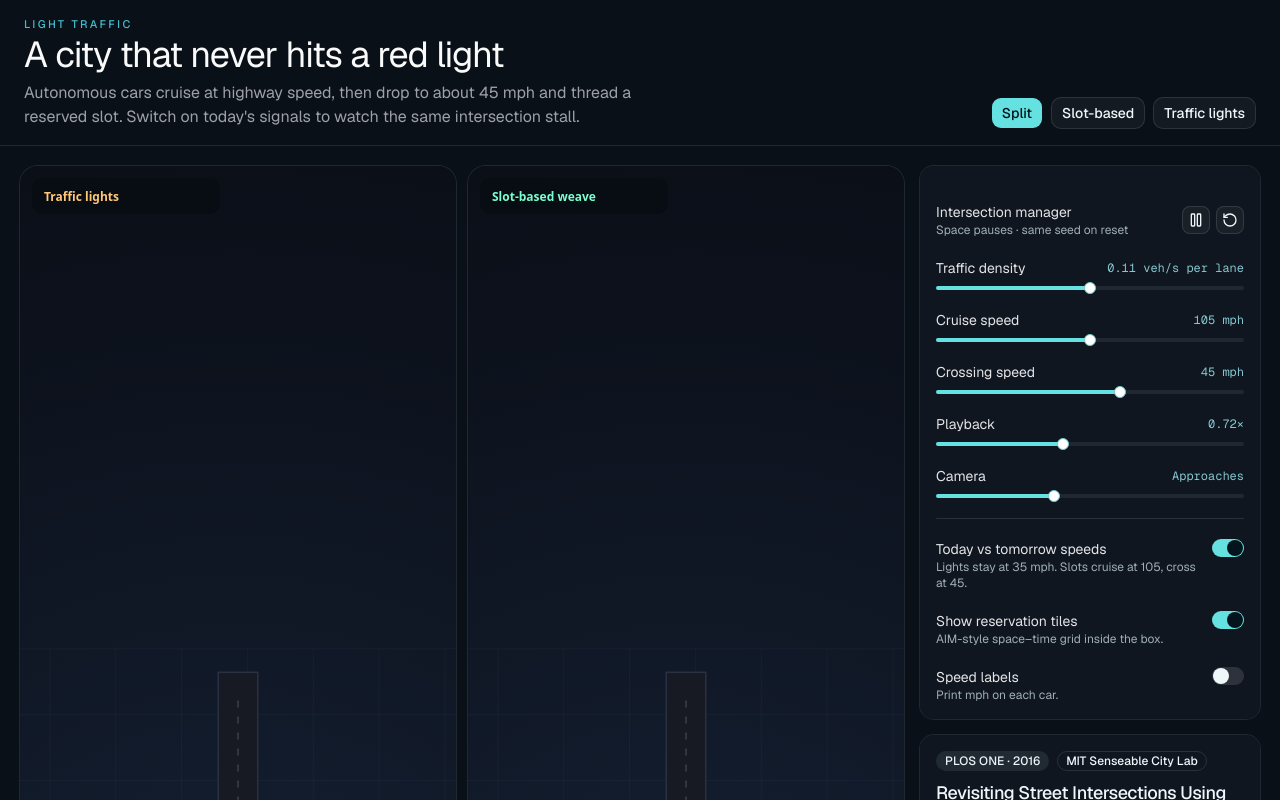
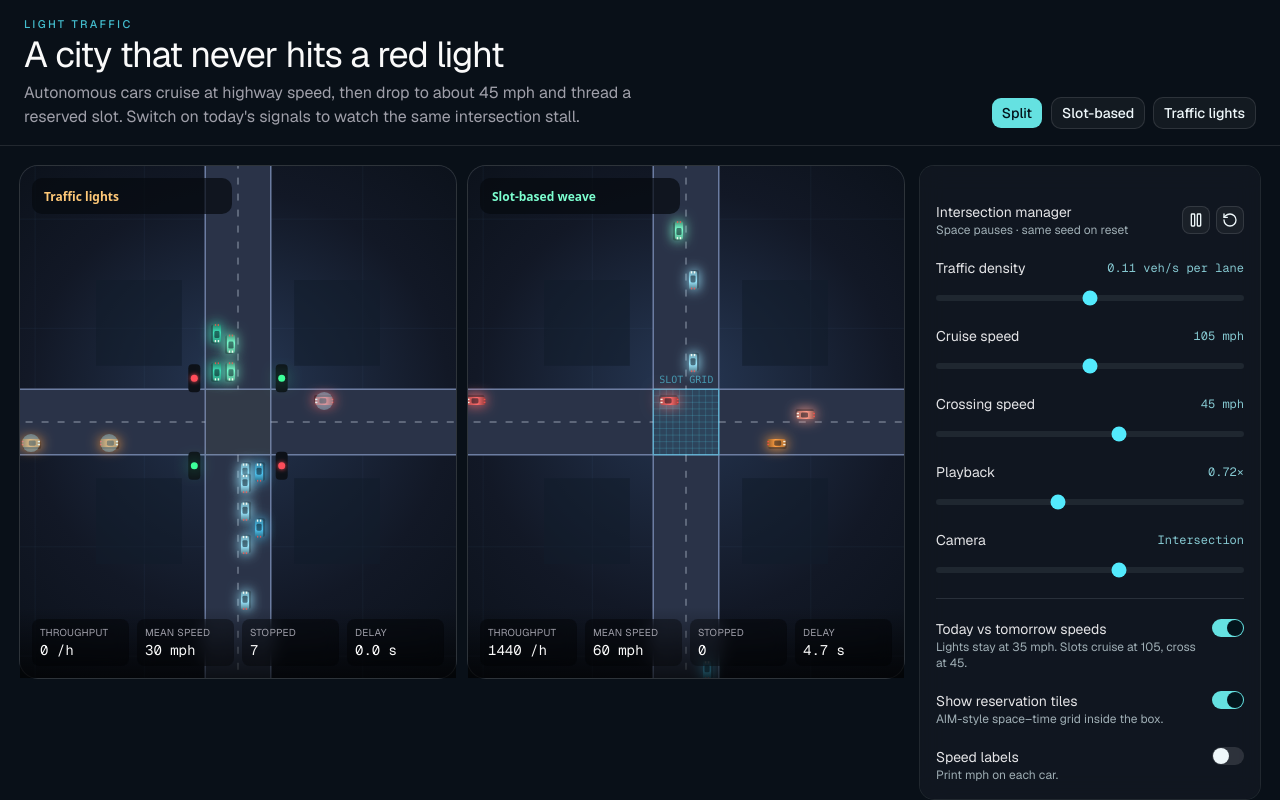
Before and after one commit to kvnloo/smartcity, a Next.js app: page / in a window 1280 px wide. Shown: the top 800 px of the page. Built offline with nearby package versions, Linux system fonts and the light colour scheme.

Commit message:
Fix blank canvases and frozen sliders
Give the simulation an explicit height and a minimum bitmap size so
the intersection actually paints, drop ctx.roundRect, and replace the
Base UI sliders with native range inputs so labels update while dragging.

Co-authored-by: veeman961 <veeman961@gmail.com>

```diff
--- a/src/components/city-sim.tsx
+++ b/src/components/city-sim.tsx
@@ -7,7 +7,6 @@ import { PaperPanel } from "@/components/paper-panel";
 import { Button } from "@/components/ui/button";
 import { Card, CardContent } from "@/components/ui/card";
 import { Separator } from "@/components/ui/separator";
-import { Slider } from "@/components/ui/slider";
 import { Switch } from "@/components/ui/switch";
 import { TrafficSim, type SimSnapshot } from "@/lib/sim/engine";
 import { DEFAULT_CONFIG, type SimConfig, type SpeedRegime, type ViewMode } from "@/lib/sim/geometry";
@@ -29,13 +28,13 @@ const EMPTY: SimSnapshot = {
 export function CitySim() {
   const [view, setView] = useState<ViewMode>("split");
   const [paused, setPaused] = useState(false);
-  const [zoom, setZoom] = useState(2.05);
+  const [zoom, setZoom] = useState(3.4);
   const [config, setConfig] = useState<SimConfig>(DEFAULT_CONFIG);
   const [slotStats, setSlotStats] = useState<SimSnapshot>(EMPTY);
   const [lightStats, setLightStats] = useState<SimSnapshot>(EMPTY);
   const seedRef = useRef(7);
-  const slotSimRef = useRef(new TrafficSim({ ...DEFAULT_CONFIG, mode: "slot" }, 7));
-  const lightSimRef = useRef(new TrafficSim({ ...DEFAULT_CONFIG, mode: "lights" }, 7));
+  const slotSimRef = useRef(makeSim("slot", 7));
+  const lightSimRef = useRef(makeSim("lights", 7));
 
   useEffect(() => {
     const onKey = (e: KeyboardEvent) => {
@@ -54,8 +53,10 @@ export function CitySim() {
     lightSimRef.current.reset(seedRef.current);
     slotSimRef.current.setConfig({ ...config, mode: "slot" });
     lightSimRef.current.setConfig({ ...config, mode: "lights" });
-    setSlotStats(EMPTY);
-    setLightStats(EMPTY);
+    slotSimRef.current.warmup(20);
+    lightSimRef.current.warmup(20);
+    setSlotStats(slotSimRef.current.snapshot());
+    setLightStats(lightSimRef.current.snapshot());
   };
 
   const patch = (partial: Partial<SimConfig>) => setConfig((c) => ({ ...c, ...partial }));
@@ -141,45 +142,51 @@ export function CitySim() {
                 </div>
               </div>
 
-              <Field label="Traffic density" value={`${config.arrivalPerLane.toFixed(2)} veh/s per lane`}>
-                <Slider
+              <RangeField
+                label="Traffic density"
+                display={`${config.arrivalPerLane.toFixed(2)} veh/s per lane`}
                 min={0}
                 max={0.22}
                 step={0.01}
-                  value={[config.arrivalPerLane]}
-                  onValueChange={(v) => patch({ arrivalPerLane: first(v) })}
+                value={config.arrivalPerLane}
+                onChange={(v) => patch({ arrivalPerLane: v })}
               />
-              </Field>
-              <Field label="Cruise speed" value={`${config.cruiseMph} mph`}>
-                <Slider
+              <RangeField
+                label="Cruise speed"
+                display={`${config.cruiseMph} mph`}
                 min={90}
                 max={120}
                 step={1}
-                  value={[config.cruiseMph]}
-                  onValueChange={(v) => patch({ cruiseMph: first(v) })}
+                value={config.cruiseMph}
+                onChange={(v) => patch({ cruiseMph: v })}
               />
-              </Field>
-              <Field label="Crossing speed" value={`${config.crossMph} mph`}>
-                <Slider
+              <RangeField
+                label="Crossing speed"
+                display={`${config.crossMph} mph`}
                 min={30}
                 max={55}
                 step={1}
-                  value={[config.crossMph]}
-                  onValueChange={(v) => patch({ crossMph: first(v) })}
+                value={config.crossMph}
+                onChange={(v) => patch({ crossMph: v })}
               />
-              </Field>
-              <Field label="Playback" value={`${config.timeScale.toFixed(2)}×`}>
-                <Slider
+              <RangeField
+                label="Playback"
+                display={`${config.timeScale.toFixed(2)}×`}
                 min={0.25}
                 max={1.4}
                 step={0.05}
-                  value={[config.timeScale]}
-                  onValueChange={(v) => patch({ timeScale: first(v) })}
+                value={config.timeScale}
+                onChange={(v) => patch({ timeScale: v })}
               />
-              </Field>
-              <Field label="Camera" value={zoom > 2.4 ? "Intersection" : "Approaches"}>
-                <Slider min={1.35} max={3.2} step={0.05} value={[zoom]} onValueChange={(v) => setZoom(first(v))} />
-              </Field>
+              <RangeField
+                label="Camera"
+                display={zoom > 2.8 ? "Intersection" : "Approaches"}
+                min={1.6}
+                max={4.6}
+                step={0.05}
+                value={zoom}
+                onChange={setZoom}
+              />
 
               <Separator />
 
@@ -238,7 +245,8 @@ function SimPane({
   className?: string;
 }) {
   return (
-    <div className={`relative min-h-[420px] overflow-hidden rounded-2xl ring-1 ring-white/10 ${className ?? ""}`}>
+    <div className={className}>
+      <div className="relative">
         <SimCanvas
           simRef={simRef}
           config={config}
@@ -246,7 +254,6 @@ function SimPane({
           zoom={zoom}
           label={label}
           onStats={onStats}
-        className="absolute inset-0"
         />
         <div className="pointer-events-none absolute inset-x-0 bottom-0 bg-gradient-to-t from-black/70 to-transparent p-3">
         <div className="grid grid-cols-2 gap-2 sm:grid-cols-4">
@@ -267,6 +274,7 @@ function SimPane({
         </div>
       ) : null}
       </div>
+    </div>
   );
 }
 
@@ -279,23 +287,45 @@ function Stat({ k, v }: { k: string; v: string }) {
   );
 }
 
-function Field({
+function makeSim(mode: "slot" | "lights", seed: number): TrafficSim {
+  const sim = new TrafficSim({ ...DEFAULT_CONFIG, mode }, seed);
+  sim.warmup(20);
+  return sim;
+}
+
+function RangeField({
   label,
+  display,
+  min,
+  max,
+  step,
   value,
-  children,
+  onChange,
 }: {
   label: string;
-  value: string;
-  children: ReactNode;
+  display: string;
+  min: number;
+  max: number;
+  step: number;
+  value: number;
+  onChange: (value: number) => void;
 }) {
   return (
-    <div className="block space-y-2">
+    <label className="block space-y-2">
       <div className="flex items-center justify-between gap-3 text-sm">
         <span className="text-zinc-200">{label}</span>
-        <span className="font-mono text-xs text-cyan-200/80">{value}</span>
+        <span className="font-mono text-xs text-cyan-200/80">{display}</span>
       </div>
-      {children}
-    </div>
+      <input
+        type="range"
+        min={min}
+        max={max}
+        step={step}
+        value={value}
+        onChange={(e) => onChange(Number(e.target.value))}
+        className="h-1.5 w-full cursor-pointer appearance-none rounded-full bg-muted accent-cyan-300"
+      />
+    </label>
   );
 }
 
@@ -321,11 +351,6 @@ function ToggleRow({
   );
 }
 
-function first(v: number | readonly number[]): number {
-  if (typeof v === "number") return v;
-  return v[0] ?? 0;
-}
-
 function ModeButton({
   active,
   onClick,
--- a/src/components/sim-canvas.tsx
+++ b/src/components/sim-canvas.tsx
@@ -12,10 +12,9 @@ interface SimCanvasProps {
   zoom: number;
   label: string;
   onStats: (stats: SimSnapshot) => void;
-  className?: string;
 }
 
-export function SimCanvas({ simRef, config, paused, zoom, label, onStats, className }: SimCanvasProps) {
+export function SimCanvas({ simRef, config, paused, zoom, label, onStats }: SimCanvasProps) {
   const canvasRef = useRef<HTMLCanvasElement>(null);
   const wrapRef = useRef<HTMLDivElement>(null);
   const configRef = useRef(config);
@@ -52,41 +51,72 @@ export function SimCanvas({ simRef, config, paused, zoom, label, onStats, classN
     const ctx = canvas.getContext("2d");
     if (!ctx) return;
 
+    const sizeOf = () => {
+      const rect = wrap.getBoundingClientRect();
+      return {
+        w: Math.max(320, Math.floor(rect.width || wrap.clientWidth || 640)),
+        h: Math.max(280, Math.floor(rect.height || wrap.clientHeight || 420)),
+      };
+    };
+
     let frame = 0;
     let last = performance.now();
     let statsAcc = 0;
+    let first = true;
 
-    const loop = (now: number) => {
-      frame = requestAnimationFrame(loop);
-      const raw = Math.min(0.05, (now - last) / 1000);
+    const draw = () => {
+      const { w, h } = sizeOf();
+      try {
+        renderSim(ctx, simRef.current, w, h, {
+          showTiles: configRef.current.showTiles,
+          showSpeeds: configRef.current.showSpeeds,
+          label: labelRef.current,
+          zoom: zoomRef.current,
+        });
+      } catch (err) {
+        console.error("renderSim failed", err);
+      }
+    };
+
+    const tick = (now: number) => {
+      const raw = Math.min(0.05, Math.max(0, (now - last) / 1000));
       last = now;
       const sim = simRef.current;
-      const simDt = raw * configRef.current.timeScale;
+      const simDt = (raw || 1 / 60) * configRef.current.timeScale;
       if (!pausedRef.current) {
-        const steps = Math.max(1, Math.round(simDt / 0.016));
-        const h = simDt / steps;
-        for (let i = 0; i < steps; i++) sim.step(h);
+        const steps = Math.max(1, Math.round(simDt / 0.016) || 1);
+        const stepDt = simDt / steps;
+        for (let i = 0; i < steps; i++) sim.step(Math.max(stepDt, 0.008));
       }
-      const rect = wrap.getBoundingClientRect();
-      renderSim(ctx, sim, rect.width, rect.height, {
-        showTiles: configRef.current.showTiles,
-        showSpeeds: configRef.current.showSpeeds,
-        label: labelRef.current,
-        zoom: zoomRef.current,
-      });
-      statsAcc += raw;
-      if (statsAcc > 0.2) {
+      draw();
+      statsAcc += raw || 0.016;
+      if (first || statsAcc > 0.2) {
+        first = false;
         statsAcc = 0;
         statsRef.current(sim.snapshot());
       }
     };
+
+    tick(performance.now());
+    const loop = (now: number) => {
+      frame = requestAnimationFrame(loop);
+      tick(now);
+    };
     frame = requestAnimationFrame(loop);
-    return () => cancelAnimationFrame(frame);
+    const ro = new ResizeObserver(() => draw());
+    ro.observe(wrap);
+    return () => {
+      cancelAnimationFrame(frame);
+      ro.disconnect();
+    };
   }, [simRef]);
 
   return (
-    <div ref={wrapRef} className={className}>
-      <canvas ref={canvasRef} className="h-full w-full" />
+    <div
+      ref={wrapRef}
+      className="relative h-[min(64vh,680px)] min-h-[380px] w-full overflow-hidden rounded-2xl bg-[#1a2438] ring-1 ring-white/15"
+    >
+      <canvas ref={canvasRef} className="absolute inset-0 size-full" />
     </div>
   );
 }
--- a/src/lib/sim/engine.ts
+++ b/src/lib/sim/engine.ts
@@ -85,6 +85,12 @@ export class TrafficSim {
 
   setConfig(config: SimConfig): void {
     this.config = { ...config };
+  }
+
+  warmup(seconds: number): void {
+    const dt = 0.02;
+    const steps = Math.max(1, Math.floor(seconds / dt));
+    for (let i = 0; i < steps; i++) this.step(dt);
   }
 
   reset(seed = 1): void {
--- a/src/lib/sim/render.ts
+++ b/src/lib/sim/render.ts
@@ -10,10 +10,10 @@ import {
   pose,
 } from "./geometry";
 
-const ROAD = "#171a22";
-const ROAD_EDGE = "#2a3144";
-const MARK = "rgba(214, 228, 255, 0.28)";
-const BOX_FILL = "rgba(70, 210, 255, 0.05)";
+const ROAD = "#2a3348";
+const ROAD_EDGE = "#6d7ea3";
+const MARK = "rgba(230, 240, 255, 0.55)";
+const BOX_FILL = "rgba(70, 210, 255, 0.10)";
 
 export interface RenderOptions {
   showTiles: boolean;
@@ -29,6 +29,7 @@ export function renderSim(
   height: number,
   options: RenderOptions,
 ): void {
+  if (width < 2 || height < 2) return;
   const dpr = Math.max(1, window.devicePixelRatio || 1);
   if (ctx.canvas.width !== Math.floor(width * dpr) || ctx.canvas.height !== Math.floor(height * dpr)) {
     ctx.canvas.width = Math.floor(width * dpr);
@@ -57,9 +58,9 @@ export function renderSim(
 
 function drawBackdrop(ctx: CanvasRenderingContext2D, w: number, h: number): void {
   const g = ctx.createRadialGradient(w * 0.5, h * 0.42, 20, w * 0.5, h * 0.5, Math.max(w, h) * 0.72);
-  g.addColorStop(0, "#152033");
-  g.addColorStop(0.55, "#0c111b");
-  g.addColorStop(1, "#07090e");
+  g.addColorStop(0, "#24344f");
+  g.addColorStop(0.55, "#121826");
+  g.addColorStop(1, "#0a1018");
   ctx.fillStyle = g;
   ctx.fillRect(0, 0, w, h);
 }
@@ -216,10 +217,8 @@ function drawLights(
   for (const p of posts) {
     const color = p.ns ? nsColor : ewColor;
     const lit = p.ns ? nsOn : ewOn;
-    ctx.beginPath();
     ctx.fillStyle = "#0d1118";
-    ctx.roundRect(toX(p.x) - 6, toY(p.y) - 14, 12, 28, 4);
-    ctx.fill();
+    fillRoundRect(ctx, toX(p.x) - 6, toY(p.y) - 14, 12, 28, 4);
     ctx.beginPath();
     ctx.fillStyle = color;
     ctx.shadowColor = color;
@@ -249,8 +248,8 @@ function drawCars(
     ctx.save();
     ctx.translate(x, y);
     ctx.rotate(p.heading);
-    const len = CAR_LENGTH * scale;
-    const wid = CAR_WIDTH * scale;
+    const len = Math.max(16, CAR_LENGTH * scale);
+    const wid = Math.max(8, CAR_WIDTH * scale);
     ctx.shadowColor = car.color;
     ctx.shadowBlur = inBox ? 18 : 10;
     ctx.fillStyle = "rgba(8, 10, 16, 0.45)";
@@ -293,13 +292,24 @@ function drawCars(
 }
 
 function drawHud(ctx: CanvasRenderingContext2D, width: number, label: string, mode: string): void {
-  ctx.fillStyle = "rgba(6, 10, 16, 0.55)";
-  ctx.beginPath();
-  ctx.roundRect(12, 12, 188, 36, 10);
-  ctx.fill();
+  ctx.fillStyle = "rgba(6, 10, 16, 0.72)";
+  fillRoundRect(ctx, 12, 12, 200, 36, 10);
   ctx.fillStyle = mode === "slot" ? "#7CFFD0" : "#FFC978";
   ctx.font = "600 12px ui-sans-serif, system-ui, sans-serif";
   ctx.fillText(label, 24, 35);
+}
+
+function fillRoundRect(
+  ctx: CanvasRenderingContext2D,
+  x: number,
+  y: number,
+  w: number,
+  h: number,
+  r: number,
+): void {
+  ctx.beginPath();
+  roundRect(ctx, x, y, w, h, r);
+  ctx.fill();
 }
 
 function roundRect(
```
Lines whose indentation alone changed are shown as unchanged.
